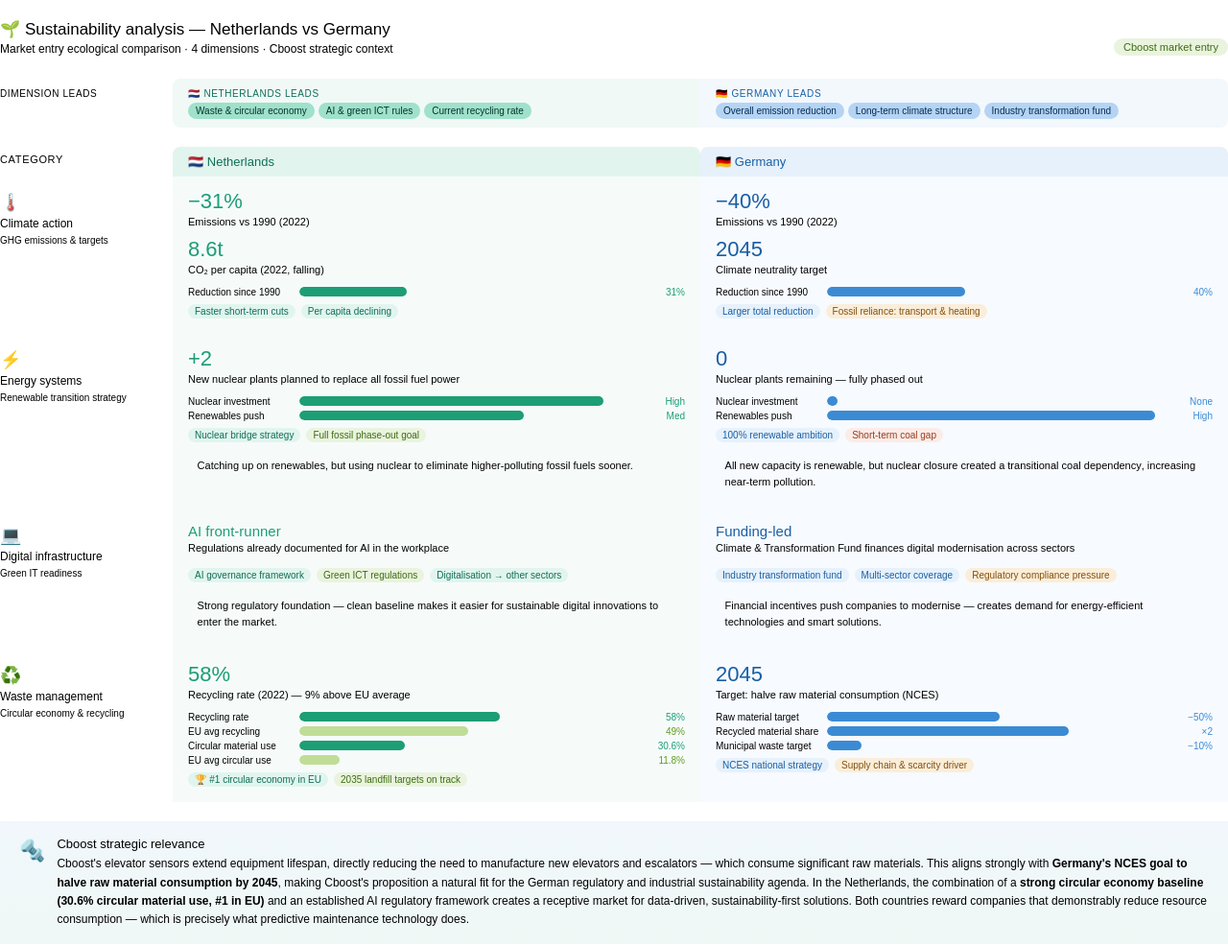
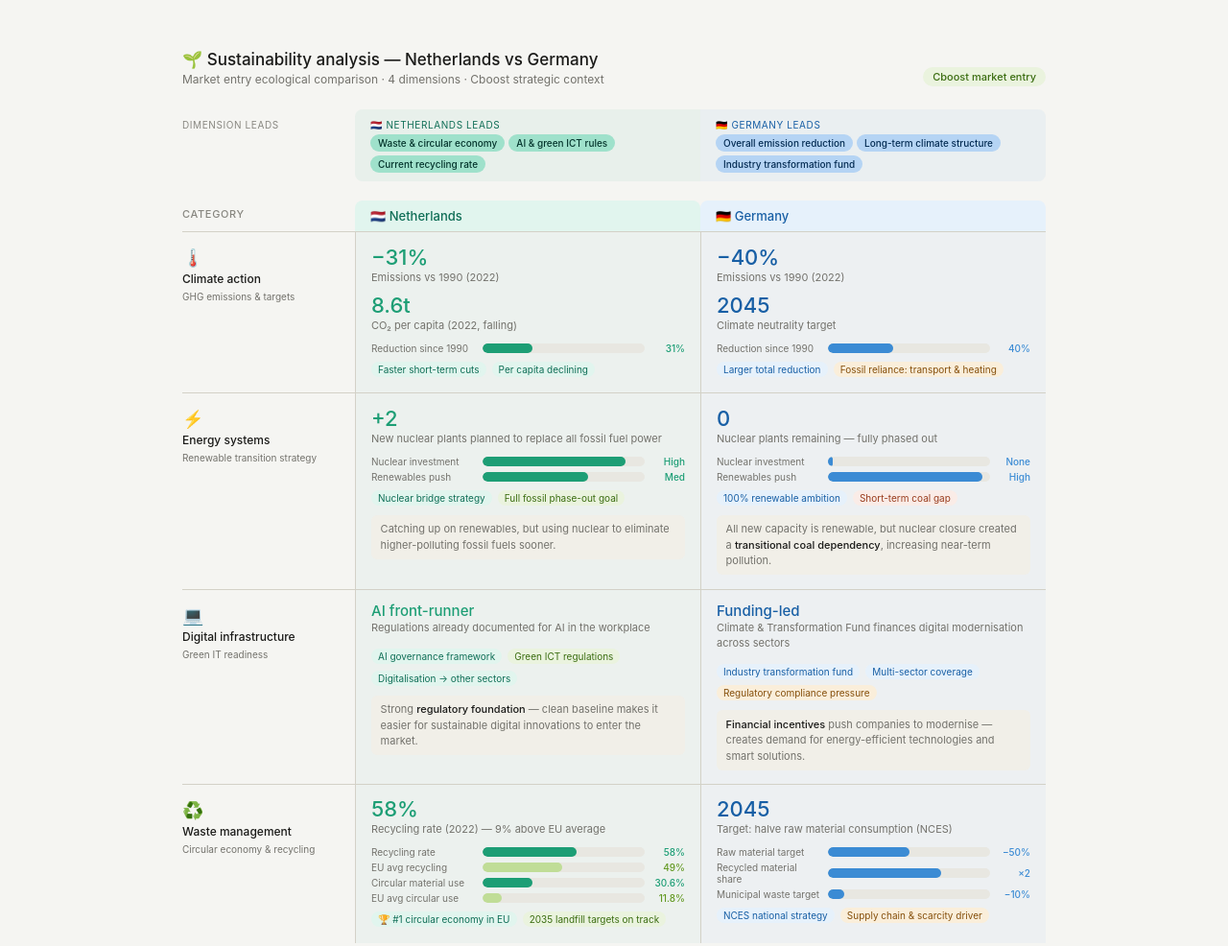
Before and after one commit to cj4ffqdnzr-sketch/Sustainability-analysis, a plain HTML site: page cboost_sustainability_overview.html in a window 1280 px wide. Shown: the top 986 px of the page at 96% size. Drawn offline with Linux system fonts and the light colour scheme.

Commit message:
Update cboost_sustainability_overview.html

```diff
--- a/cboost_sustainability_overview.html
+++ b/cboost_sustainability_overview.html
@@ -1,73 +1,92 @@
+<!DOCTYPE html>
+<html lang="en">
+<head>
+<meta charset="UTF-8">
+<meta name="viewport" content="width=device-width, initial-scale=1.0">
+<title>Cboost — Sustainability Analysis: Netherlands vs Germany</title>
+<style>
+  *, *::before, *::after { box-sizing: border-box; margin: 0; padding: 0; }
+  body {
+    font-family: -apple-system, BlinkMacSystemFont, "Segoe UI", Roboto, sans-serif;
+    background: #f5f5f2;
+    color: #1a1a18;
+    padding: 2rem 1rem;
+  }
+  .container { max-width: 900px; margin: 0 auto; }
 
-<style>
-*{box-sizing:border-box;margin:0;padding:0;}
-body{font-family:var(--font-sans,"Anthropic Sans",sans-serif);}
-.page{padding:1.25rem 0 2rem;}
-.top-bar{display:flex;justify-content:space-between;align-items:flex-end;margin-bottom:1.5rem;flex-wrap:wrap;gap:.5rem;}
-.top-bar h1{font-size:17px;font-weight:500;color:var(--color-text-primary);}
-.top-bar p{font-size:12px;color:var(--color-text-secondary);}
-.cboost-tag{font-size:11px;font-weight:500;padding:3px 10px;border-radius:20px;background:#EAF3DE;color:#3B6D11;white-space:nowrap;}
+  .page { padding: 1.25rem 0 2rem; }
+  .top-bar { display: flex; justify-content: space-between; align-items: flex-end; margin-bottom: 1.5rem; flex-wrap: wrap; gap: .5rem; }
+  .top-bar h1 { font-size: 17px; font-weight: 500; color: #1a1a18; }
+  .top-bar p { font-size: 12px; color: #73726c; }
+  .cboost-tag { font-size: 11px; font-weight: 500; padding: 3px 10px; border-radius: 20px; background: #EAF3DE; color: #3B6D11; white-space: nowrap; }
 
-/* Country headers */
-.country-grid{display:grid;grid-template-columns:180px 1fr 1fr;gap:0;margin-bottom:0;}
-.col-label{font-size:11px;font-weight:500;text-transform:uppercase;letter-spacing:.06em;color:var(--color-text-tertiary);padding:.4rem 0;}
-.col-nl{background:#E1F5EE;border-radius:8px 8px 0 0;padding:.5rem 1rem;display:flex;align-items:center;gap:6px;}
-.col-de{background:#E6F1FB;border-radius:8px 8px 0 0;padding:.5rem 1rem;display:flex;align-items:center;gap:6px;}
-.col-nl span,.col-de span{font-size:13px;font-weight:500;}
-.col-nl span{color:#0F6E56;}
-.col-de span{color:#185FA5;}
+  .score-row { display: grid; grid-template-columns: 180px 1fr 1fr; gap: 0; margin-bottom: 1.25rem; }
+  .score-cell { padding: .6rem 1rem; }
+  .score-cell:first-child { padding-left: 0; }
+  .score-label { font-size: 10px; text-transform: uppercase; letter-spacing: .06em; color: #888780; margin-bottom: .25rem; }
+  .score-pills { display: flex; flex-wrap: wrap; gap: 4px; }
+  .score-pill { font-size: 10px; padding: 3px 8px; border-radius: 20px; font-weight: 500; }
+  .pill-lead { background: #9FE1CB; color: #04342C; }
+  .pill-target { background: #B5D4F4; color: #042C53; }
 
-/* Section rows */
-.section-row{display:grid;grid-template-columns:180px 1fr 1fr;gap:0;border-top:0.5px solid var(--color-border-tertiary);}
-.section-row:last-child{border-bottom:0.5px solid var(--color-border-tertiary);}
-.row-label{padding:1rem .5rem 1rem 0;display:flex;flex-direction:column;justify-content:flex-start;gap:4px;}
-.row-icon{font-size:18px;}
-.row-title{font-size:12px;font-weight:500;color:var(--color-text-primary);}
-.row-sub{font-size:10px;color:var(--color-text-secondary);line-height:1.4;}
-.cell-nl{background:rgba(29,158,117,.04);padding:.9rem 1rem;border-left:0.5px solid var(--color-border-tertiary);}
-.cell-de{background:rgba(59,139,212,.04);padding:.9rem 1rem;border-left:0.5px solid var(--color-border-tertiary);}
+  .country-grid { display: grid; grid-template-columns: 180px 1fr 1fr; gap: 0; margin-bottom: 0; }
+  .col-label { font-size: 11px; font-weight: 500; text-transform: uppercase; letter-spacing: .06em; color: #888780; padding: .4rem 0; }
+  .col-nl { background: #E1F5EE; border-radius: 8px 8px 0 0; padding: .5rem 1rem; display: flex; align-items: center; gap: 6px; }
+  .col-de { background: #E6F1FB; border-radius: 8px 8px 0 0; padding: .5rem 1rem; display: flex; align-items: center; gap: 6px; }
+  .col-nl span { font-size: 13px; font-weight: 500; color: #0F6E56; }
+  .col-de span { font-size: 13px; font-weight: 500; color: #185FA5; }
 
-.stat-num{font-size:22px;font-weight:500;line-height:1;}
-.stat-nl{color:#1D9E75;}
-.stat-de{color:#185FA5;}
-.stat-desc{font-size:11px;color:var(--color-text-secondary);margin-top:3px;line-height:1.4;}
-.stat-block{margin-bottom:.6rem;}
+  .section-row { display: grid; grid-template-columns: 180px 1fr 1fr; gap: 0; border-top: 0.5px solid #d3d1c7; }
+  .section-row:last-of-type { border-bottom: 0.5px solid #d3d1c7; }
+  .row-label { padding: 1rem .5rem 1rem 0; display: flex; flex-direction: column; justify-content: flex-start; gap: 4px; }
+  .row-icon { font-size: 18px; }
+  .row-title { font-size: 12px; font-weight: 500; color: #1a1a18; }
+  .row-sub { font-size: 10px; color: #73726c; line-height: 1.4; }
+  .cell-nl { background: rgba(29,158,117,.04); padding: .9rem 1rem; border-left: 0.5px solid #d3d1c7; }
+  .cell-de { background: rgba(59,139,212,.04); padding: .9rem 1rem; border-left: 0.5px solid #d3d1c7; }
 
-.tag{font-size:10px;padding:2px 7px;border-radius:20px;display:inline-block;margin:.15rem .1rem .15rem 0;}
-.tag-g{background:#EAF3DE;color:#3B6D11;}
-.tag-b{background:#E6F1FB;color:#185FA5;}
-.tag-a{background:#FAEEDA;color:#854F0B;}
-.tag-t{background:#E1F5EE;color:#0F6E56;}
-.tag-r{background:#FAECE7;color:#993C1D;}
+  .stat-num { font-size: 22px; font-weight: 500; line-height: 1; }
+  .stat-nl { color: #1D9E75; }
+  .stat-de { color: #185FA5; }
+  .stat-desc { font-size: 11px; color: #73726c; margin-top: 3px; line-height: 1.4; }
+  .stat-block { margin-bottom: .6rem; }
 
-.bar-wrap{margin:.4rem 0 .2rem;}
-.bar-row{display:flex;align-items:center;gap:6px;margin-bottom:4px;}
-.bar-label{font-size:10px;color:var(--color-text-secondary);width:110px;flex-shrink:0;}
-.bar-track{flex:1;height:10px;background:var(--color-background-secondary);border-radius:5px;overflow:hidden;}
-.bar-fill{height:100%;border-radius:5px;}
-.bar-val{font-size:10px;font-weight:500;width:36px;text-align:right;flex-shrink:0;}
+  .tag { font-size: 10px; padding: 2px 7px; border-radius: 20px; display: inline-block; margin: .15rem .1rem .15rem 0; }
+  .tag-g { background: #EAF3DE; color: #3B6D11; }
+  .tag-b { background: #E6F1FB; color: #185FA5; }
+  .tag-a { background: #FAEEDA; color: #854F0B; }
+  .tag-t { background: #E1F5EE; color: #0F6E56; }
+  .tag-r { background: #FAECE7; color: #993C1D; }
 
-.note{font-size:11px;color:var(--color-text-secondary);line-height:1.5;margin-top:.5rem;padding:.4rem .6rem;background:var(--color-background-secondary);border-radius:6px;}
-.note strong{color:var(--color-text-primary);font-weight:500;}
+  .bar-wrap { margin: .4rem 0 .2rem; }
+  .bar-row { display: flex; align-items: center; gap: 6px; margin-bottom: 4px; }
+  .bar-label { font-size: 10px; color: #73726c; width: 110px; flex-shrink: 0; }
+  .bar-track { flex: 1; height: 10px; background: #e8e7e1; border-radius: 5px; overflow: hidden; }
+  .bar-fill { height: 100%; border-radius: 5px; }
+  .bar-val { font-size: 10px; font-weight: 500; width: 36px; text-align: right; flex-shrink: 0; }
 
-/* Cboost banner */
-.cboost-banner{margin-top:1.25rem;background:linear-gradient(0deg,rgba(29,158,117,.07),rgba(59,139,212,.07));border:0.5px solid var(--color-border-tertiary);border-radius:var(--border-radius-lg);padding:1rem 1.25rem;display:grid;grid-template-columns:auto 1fr;gap:.75rem;align-items:flex-start;}
-.cboost-icon{font-size:22px;margin-top:2px;}
-.cboost-title{font-size:13px;font-weight:500;color:var(--color-text-primary);margin-bottom:4px;}
-.cboost-body{font-size:12px;color:var(--color-text-secondary);line-height:1.6;}
+  .note { font-size: 11px; color: #73726c; line-height: 1.5; margin-top: .5rem; padding: .4rem .6rem; background: #f1efe8; border-radius: 6px; }
+  .note strong { color: #1a1a18; font-weight: 500; }
 
-/* Score summary */
-.score-row{display:grid;grid-template-columns:180px 1fr 1fr;gap:0;margin-bottom:1.25rem;}
-.score-cell{padding:.6rem 1rem;}
-.score-cell:first-child{padding-left:0;}
-.score-label{font-size:10px;text-transform:uppercase;letter-spacing:.06em;color:var(--color-text-tertiary);margin-bottom:.25rem;}
-.score-pills{display:flex;flex-wrap:wrap;gap:4px;}
-.score-pill{font-size:10px;padding:3px 8px;border-radius:20px;font-weight:500;}
-.pill-lead{background:#9FE1CB;color:#04342C;}
-.pill-target{background:#B5D4F4;color:#042C53;}
-.pill-both{background:#D3D1C7;color:#2C2C2A;}
+  .cboost-banner { margin-top: 1.25rem; background: linear-gradient(135deg, rgba(29,158,117,.06), rgba(59,139,212,.06)); border: 0.5px solid #d3d1c7; border-radius: 12px; padding: 1rem 1.25rem; display: grid; grid-template-columns: auto 1fr; gap: .75rem; align-items: flex-start; }
+  .cboost-icon { font-size: 22px; margin-top: 2px; }
+  .cboost-title { font-size: 13px; font-weight: 500; color: #1a1a18; margin-bottom: 4px; }
+  .cboost-body { font-size: 12px; color: #73726c; line-height: 1.6; }
+  .cboost-body strong { color: #1a1a18; font-weight: 500; }
+
+  @media (max-width: 640px) {
+    .score-row, .country-grid, .section-row {
+      grid-template-columns: 1fr;
+    }
+    .col-nl, .col-de { border-radius: 8px; margin-bottom: 4px; }
+    .cell-nl, .cell-de { border-left: none; border-top: 0.5px solid #d3d1c7; }
+    .row-label { padding: 1rem 0 .25rem; flex-direction: row; align-items: center; gap: 8px; }
+    .score-cell:first-child { display: none; }
+  }
 </style>
-
+</head>
+<body>
+<div class="container">
 <div class="page">
 
   <!-- Header -->
@@ -207,7 +226,7 @@
     </div>
   </div>
 
-<!-- ROW 3: Digital / Green IT -->
+  <!-- ROW 3: Digital infrastructure -->
   <div class="section-row">
     <div class="row-label">
       <span class="row-icon">💻</span>
@@ -312,3 +331,6 @@
   </div>
 
 </div>
+</div>
+</body>
+</html>
```
Lines whose indentation alone changed are shown as unchanged.
